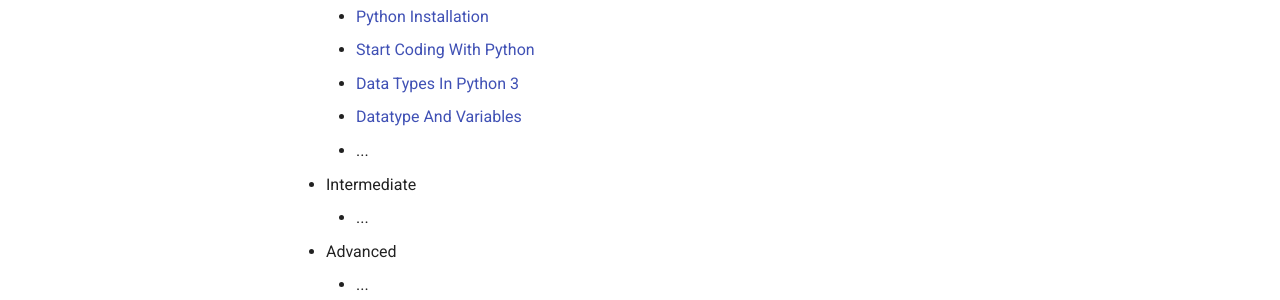
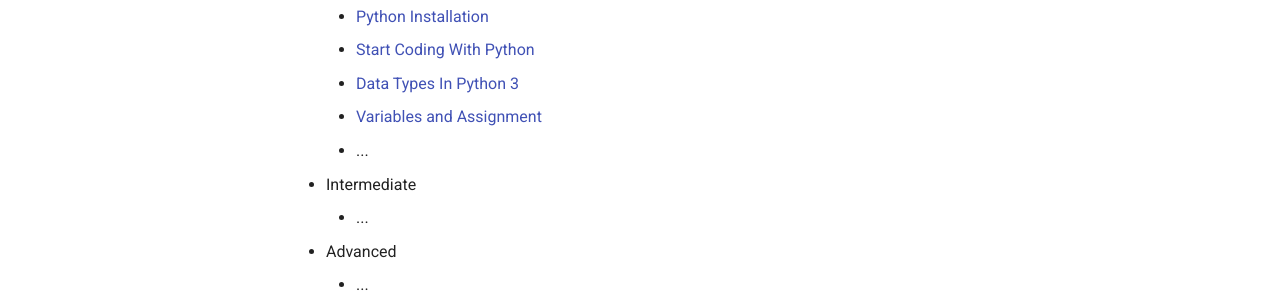
Before and after one commit to entGriff/Python-Synopsis, an MkDocs documentation site: the page built from docs/index.md, in a window 1280 px wide and 1004 px high. Shown: the part 542-842 px from the top of the window. Built offline with MkDocs 1.6.1 and Material for MkDocs 9.7.7, drawn with Linux system fonts in a browser that asks for light colours; old or Windows-style settings are respelled for this version of MkDocs.

Commit message:
changed topic names

```diff
--- a/docs/index.md
+++ b/docs/index.md
@@ -16,7 +16,7 @@
     - [Python Installation](https://ent1c3d.github.io/Python-Synopsis/site/beginner/Python_Installation)
     - [Start Coding With Python](https://ent1c3d.github.io/Python-Synopsis/site/beginner/Start_Coding_With_Python)
     - [Data Types In Python 3](https://ent1c3d.github.io/Python-Synopsis/site/beginner/Data_Types_In_Python_3)
-    - [Datatype And Variables](https://ent1c3d.github.io/Python-Synopsis/site/beginner/Datatype_And_Variables)
+    - [Variables and Assignment](https://ent1c3d.github.io/Python-Synopsis/site/beginner/Variables_And_Assignment)
     - ...
 - Intermediate
     - ...
--- a/mkdocs.yml
+++ b/mkdocs.yml
@@ -17,7 +17,7 @@
         - Python Installation : beginner/Python_Installation.md
         - Start Coding With Python : beginner/Start_Coding_With_Python.md
         - Data Types in Python 3 : beginner/Data_Types_In_Python_3.md
-        - Datatype And Variables : beginner/Datatype_And_Variables.md
+        - Variables and Assignment : beginner/Variables_And_Assignment.md
     - Advanced:
         - Python Metaclasses   : advanced/Python_Metaclasses.md
     - About: About.md
```
Also changed, not shown: README.md (+1 -1 lines), docs/beginner/Variables_And_Assignment.md (renamed from docs/beginner/Datatype_And_Variables.md, +1 -1 lines), site/404.html, site/About/index.html, site/advanced/Python_Metaclasses/index.html, site/beginner/Data_Types_In_Python_3/index.html, site/beginner/Python_Installation/index.html, site/beginner/Python_Programming_Lanuage/index.html, site/beginner/Start_Coding_With_Python/index.html, site/beginner/Variables_And_Assignment/index.html, site/index.html, site/mkdocs/search_index.json, site/sitemap.xml.
